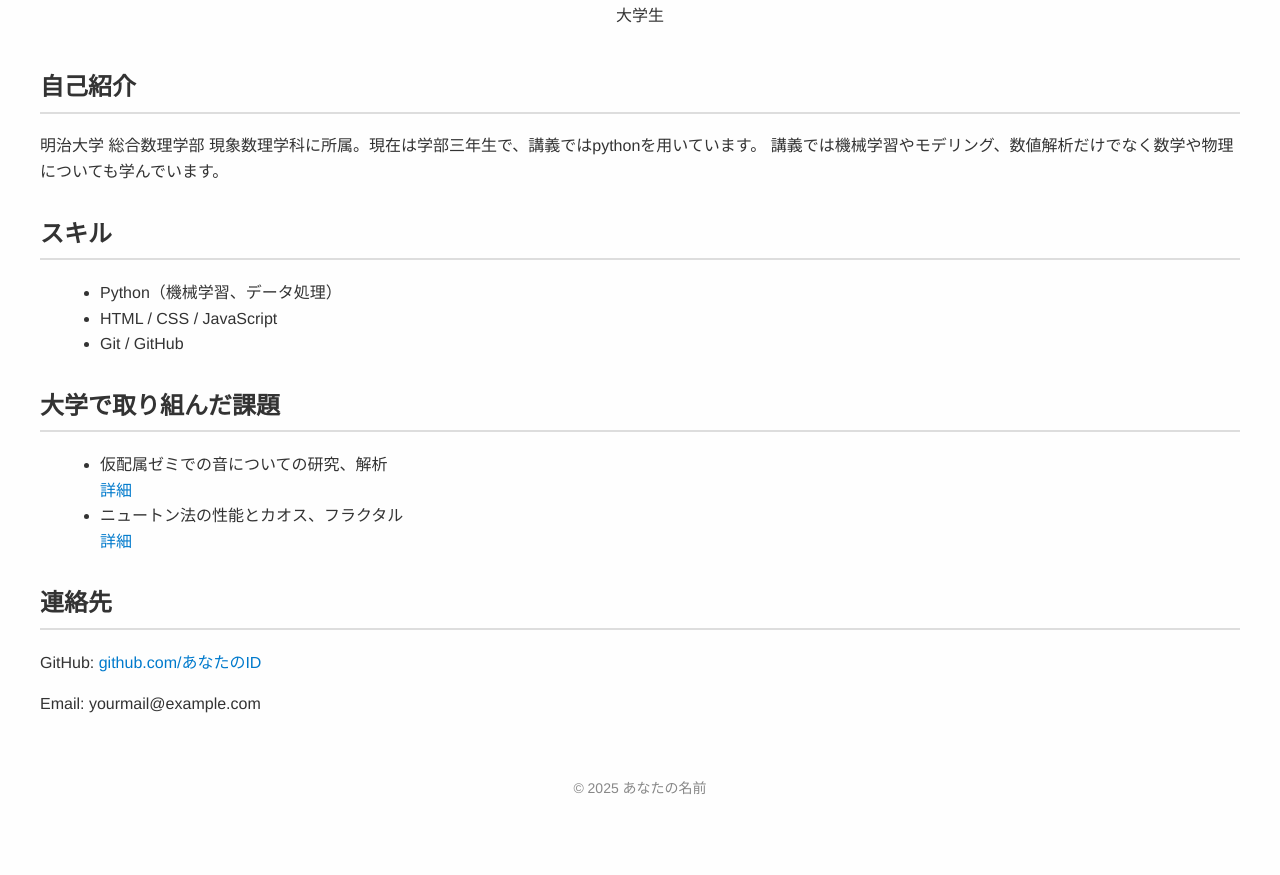
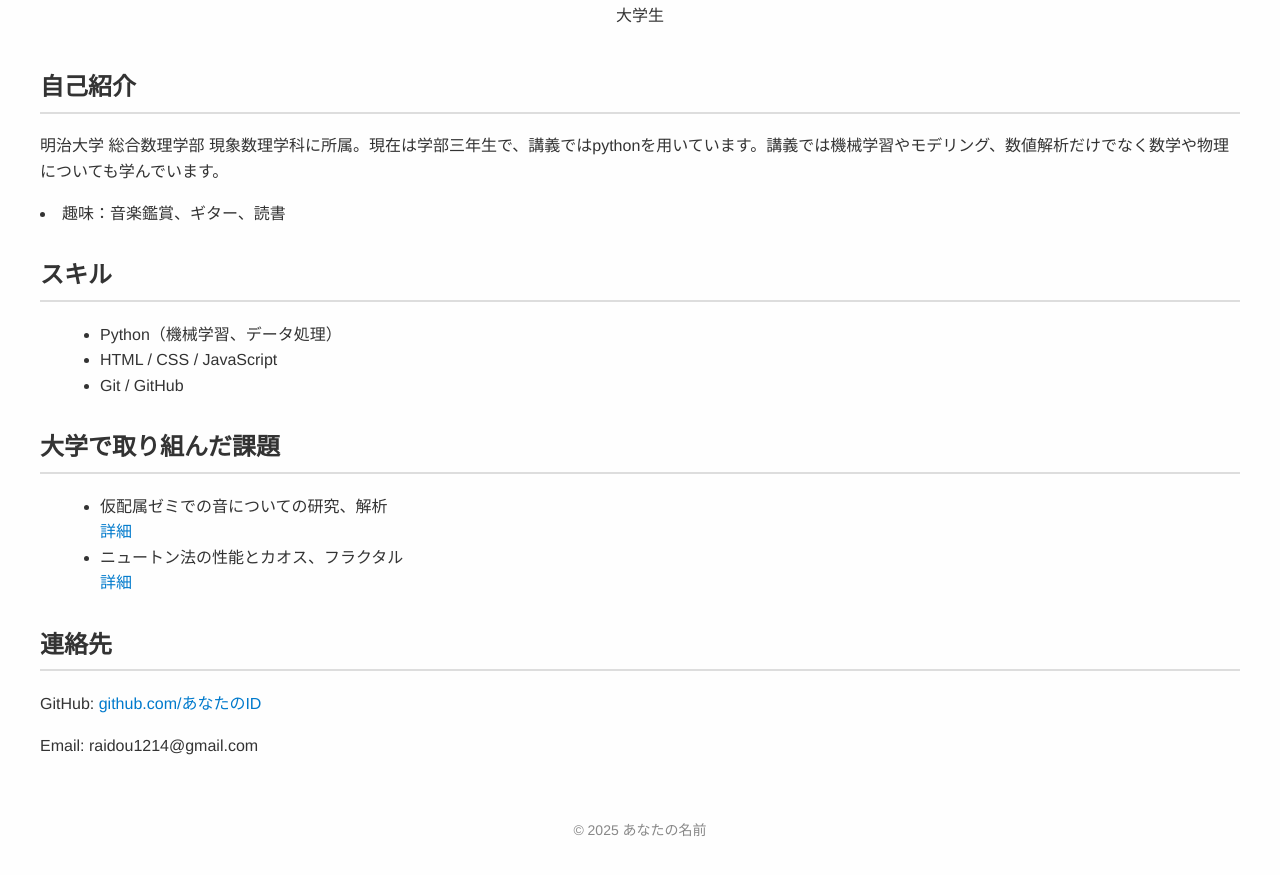
Before and after one commit to riunote/portfolio, a plain HTML site: page index.html in a window 1280 px wide. Shown: the part 111-986 px from the top of the page. Before the commit the page ends 950 px from the top, so only its background shows below. Drawn offline with Linux system fonts and the light colour scheme.

Commit message:
Add files via upload

```diff
--- a/index.html
+++ b/index.html
@@ -14,9 +14,11 @@
 
   <section>
     <h2>自己紹介</h2>
-    <p>明治大学 総合数理学部 現象数理学科に所属。現在は学部三年生で、講義ではpythonを用いています。
-        講義では機械学習やモデリング、数値解析だけでなく数学や物理についても学んでいます。
+    <p>明治大学 総合数理学部 現象数理学科に所属。現在は学部三年生で、講義ではpythonを用いています。講義では機械学習やモデリング、数値解析だけでなく数学や物理についても学んでいます。
     </p>
+    <li>
+        趣味：音楽鑑賞、ギター、読書
+    </li>
   </section>
 
   <section>
@@ -40,8 +42,8 @@
 
   <section>
     <h2>連絡先</h2>
-    <p>GitHub: <a href="https://github.com/あなたのID" target="_blank">github.com/あなたのID</a></p>
-    <p>Email: yourmail@example.com</p>
+    <p>GitHub: <a href="https://github.com/RRR20041214" target="_blank">github.com/あなたのID</a></p>
+    <p>Email: raidou1214@gmail.com</p>
   </section>
 
   <footer>
```
